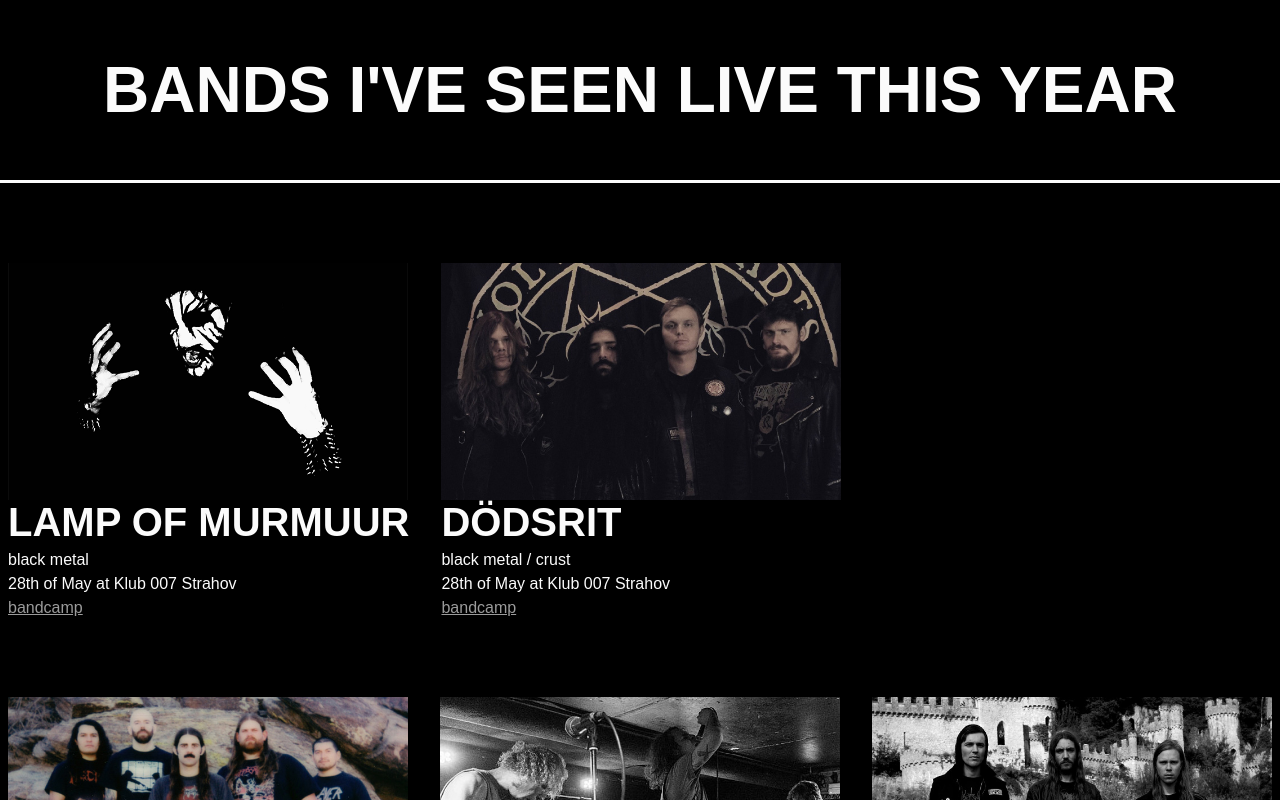
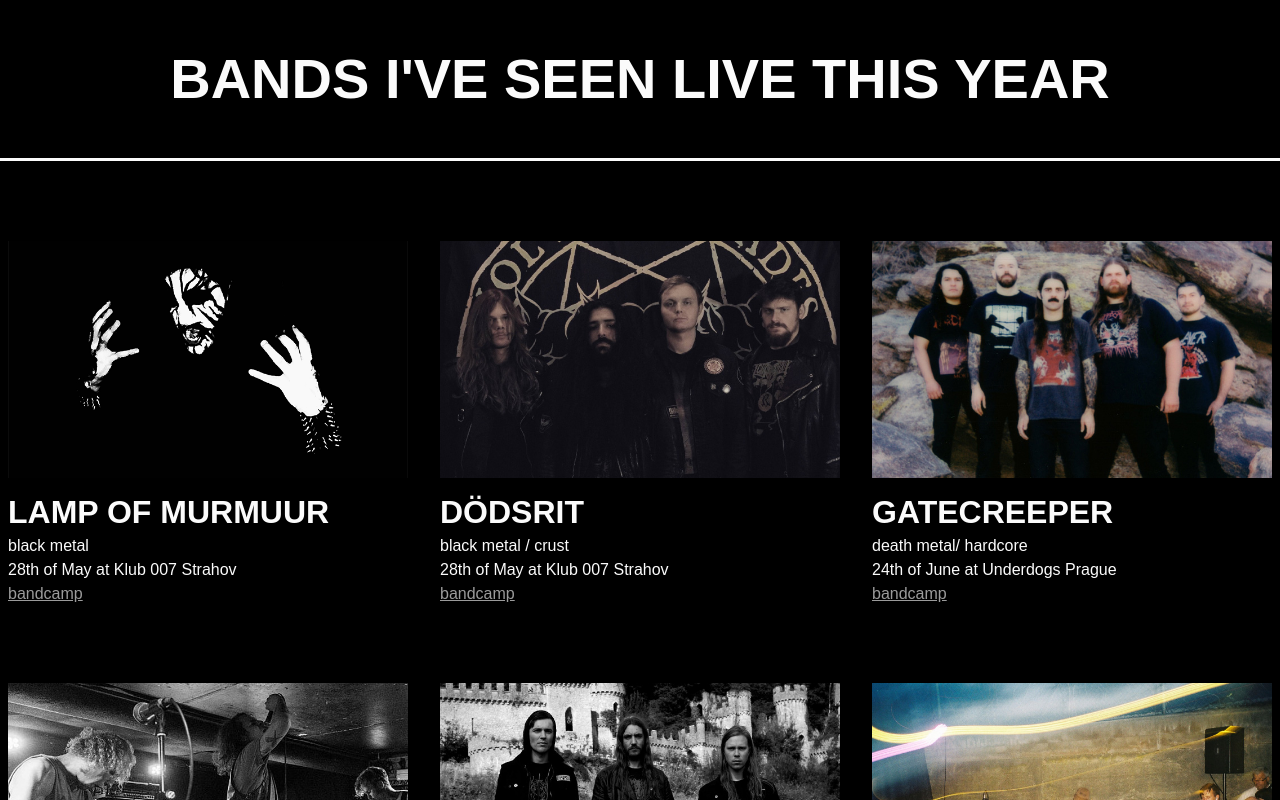
Before and after one commit to rainsab/bisty, a React (Vite) app: page / in a window 1280 px wide. Shown: the top 800 px of the page. Built offline with nearby package versions, Linux system fonts and the light colour scheme; a web font is replaced by a local one.

Commit message:
made desktop versions 1024px and 1280px

```diff
--- a/src/style.css
+++ b/src/style.css
@@ -12,21 +12,37 @@
 
 .head-text {
     text-transform: uppercase;
-    text-align: center;
-    font-size: 4rem;
+    font-size: 3.5rem;
 }
 
-.cards-list {
-    max-width: 1264px;
-    margin: auto;
-    display: flex;
-    flex-flow: wrap;
-    gap: 2rem;
+@media (min-width: 1024px) {
+    .head-text {
+        text-align: center;
+    }
+
+    .cards-list {
+        display: flex;
+        flex-direction: column;
+        margin: auto;
+        max-width: 832px;
+        flex-flow: wrap;
+        gap: 2rem;
+    }
+
+    .card {
+        flex-flow: column;
+    }
+}
+
+@media (min-width: 1280px) {
+    .cards-list {
+        max-width: 1264px;
+    }
 }
 
 .card {
     display: flex;
-    flex-flow: column;
+    gap: 1rem;
     margin-bottom: 3rem;
 }
 
@@ -37,7 +53,7 @@
 
 h2 {
     text-transform: uppercase;
-    font-size: 2.5rem;
+    font-size: 2rem;
     margin: 0;
 }
 
```
